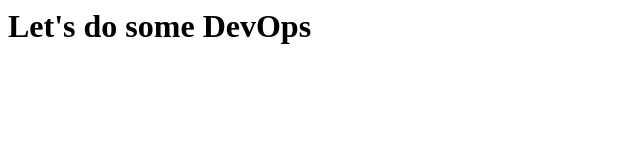
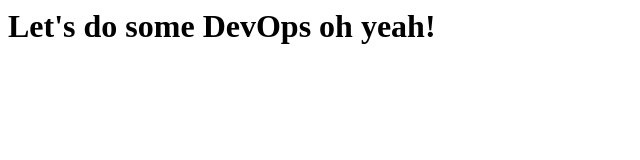
Before and after one commit to smed12/test-github-actions, a plain HTML site: page index.html in a window 1280 px wide. Shown: the whole page, without its empty margins (0-640 px from the left). Drawn offline with Linux system fonts and the light colour scheme.

Commit message:
Update index.html

```diff
--- a/index.html
+++ b/index.html
@@ -1 +1 @@
-<h1>Let's do some DevOps</h1>
+<h1>Let's do some DevOps oh yeah!</h1>
```
